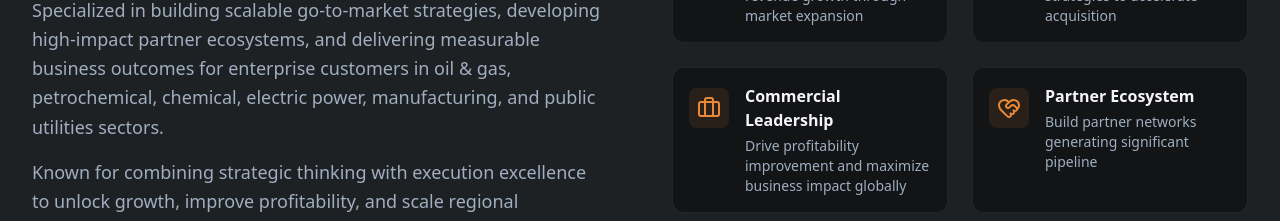
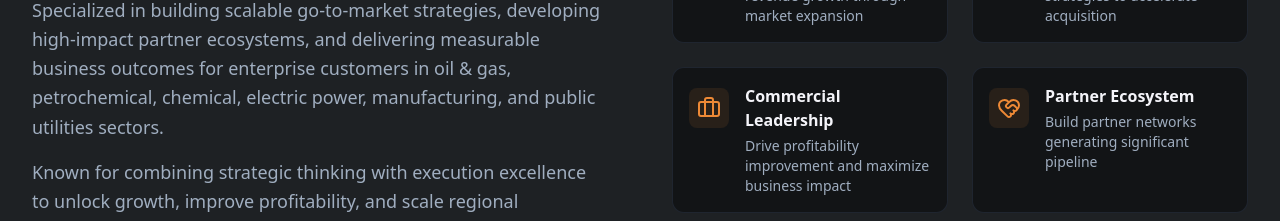
Before and after one commit to paulzyw/Paul-Intelligence-Hub-App, a React (Vite) app: page / in a window 1280 px wide. Shown: the part 1260-1481 px from the top of the page. Built offline with nearby package versions, Linux system fonts and the light colour scheme; no server answers; the database is empty.

Commit message:
feat: Streamline commercial leadership description
Shortened the description for "Commercial Leadership" on the Home page to be more concise and impactful.

```diff
--- a/src/pages/Home.tsx
+++ b/src/pages/Home.tsx
@@ -199,7 +199,7 @@ export function Home() {
                 {[
                   { icon: TrendingUp, title: "Revenue Strategy", desc: "Drive sustainable SaaS revenue growth through market expansion" },
                   { icon: Target, title: "GTM Execution", desc: "Design scalable GTM strategies to accelerate acquisition" },
-                  { icon: Briefcase, title: "Commercial Leadership", desc: "Drive profitability improvement and maximize business impact globally" },
+                  { icon: Briefcase, title: "Commercial Leadership", desc: "Drive profitability improvement and maximize business impact" },
                   { icon: HeartHandshake, title: "Partner Ecosystem", desc: "Build partner networks generating significant pipeline" },
                   { icon: Settings, title: "Operations Excellence", desc: "Utilize data-driven solutions to drive operational efficiency" },
                   { icon: Zap, title: "Digital Transformation", desc: "Drive digital transformation to gain financial benefit" }
```
